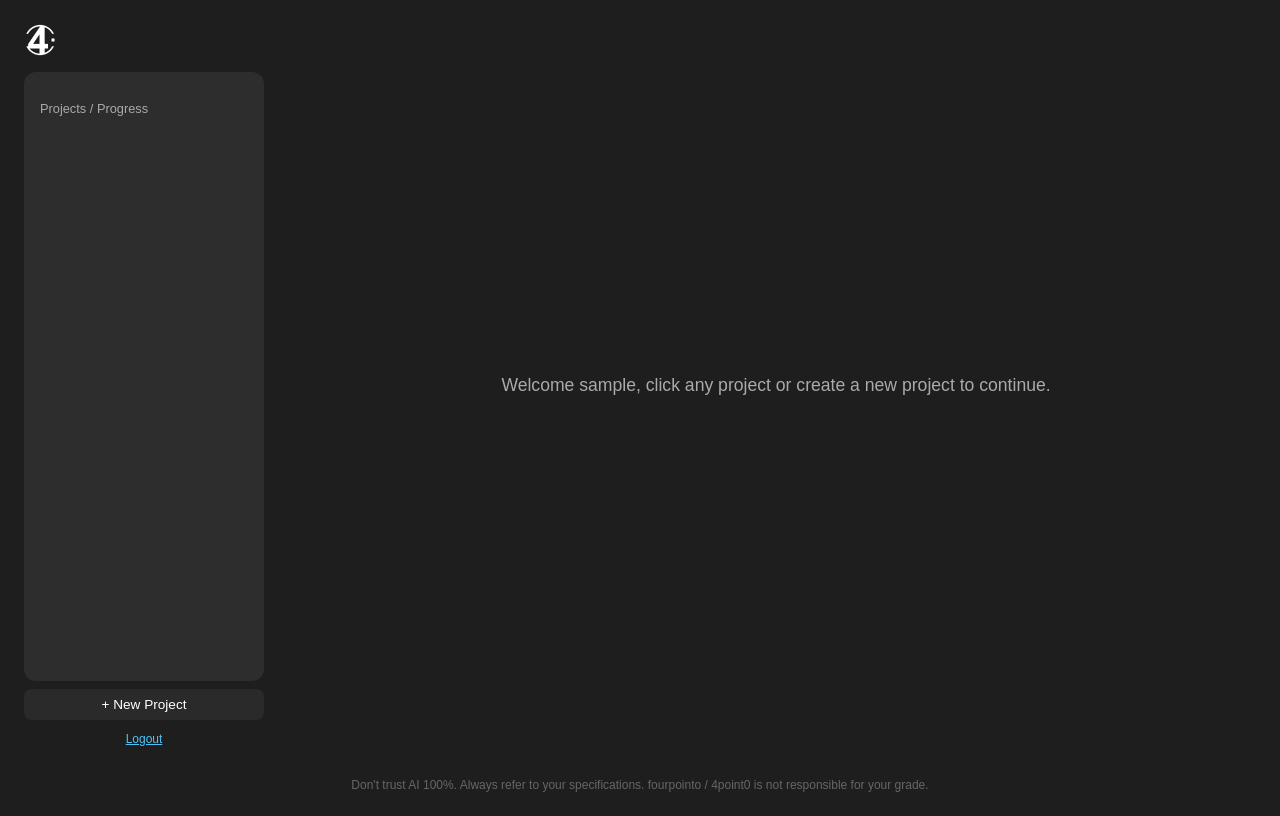
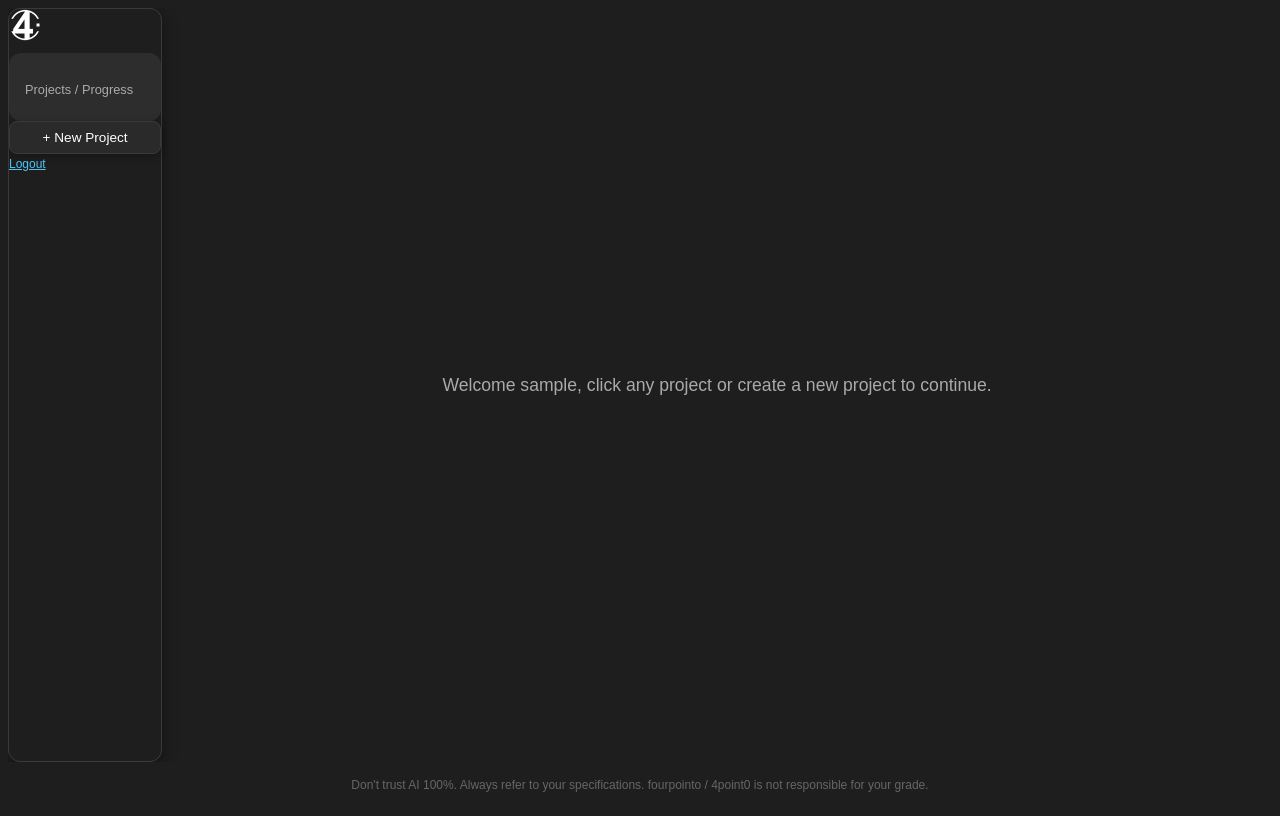
Before and after one commit to Zeyrian/fourpointo, a Flask app: page / in a window 1280 px wide. Run offline with Flask 3, Linux system fonts and the light colour scheme; the visitor is signed in with stand-in values (Sample User, id 1); data that the repository does not hold is empty.

Commit message:
UI update

```diff
--- a/static/style.css
+++ b/static/style.css
@@ -10,11 +10,9 @@ body {
 .main { display: flex; flex: 1; overflow: hidden; }
 
 .sidebar {
-    width: 240px;
-    padding: 16px;
-    display: flex;
-    flex-direction: column;
-    gap: 8px;
+    border: 1px solid #3a3a3a;
+    border-radius: 12px;
+    box-shadow: 0 4px 16px rgba(0,0,0,0.4);
 }
 
 .sidebar-card {
@@ -61,12 +59,19 @@ body {
     width: 100%;
     padding: 8px 12px;
     border-radius: 8px;
-    border: none;
+    border: 1px solid #3a3a3a;
     background: #2a2a2a;
     color: white;
     cursor: pointer;
     font-size: 0.85rem;
     text-align: center;
+    box-shadow: 0 2px 8px rgba(0,0,0,0.3);
+    transition: background 0.2s ease, border-color 0.2s ease;
+}
+
+.add-btn:hover {
+    background: #3d3d3d;
+    border-color: #555;
 }
 
 .content {
```
